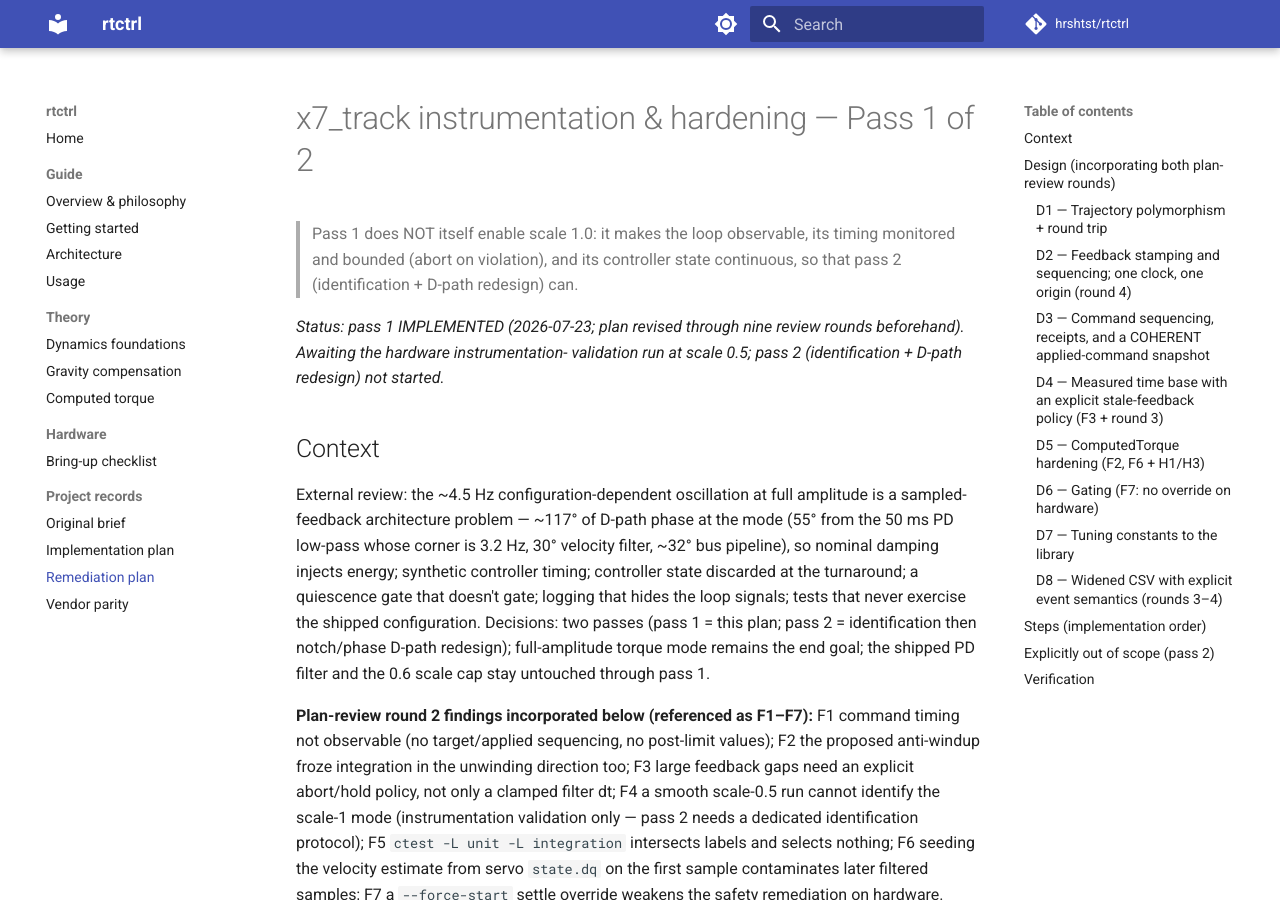
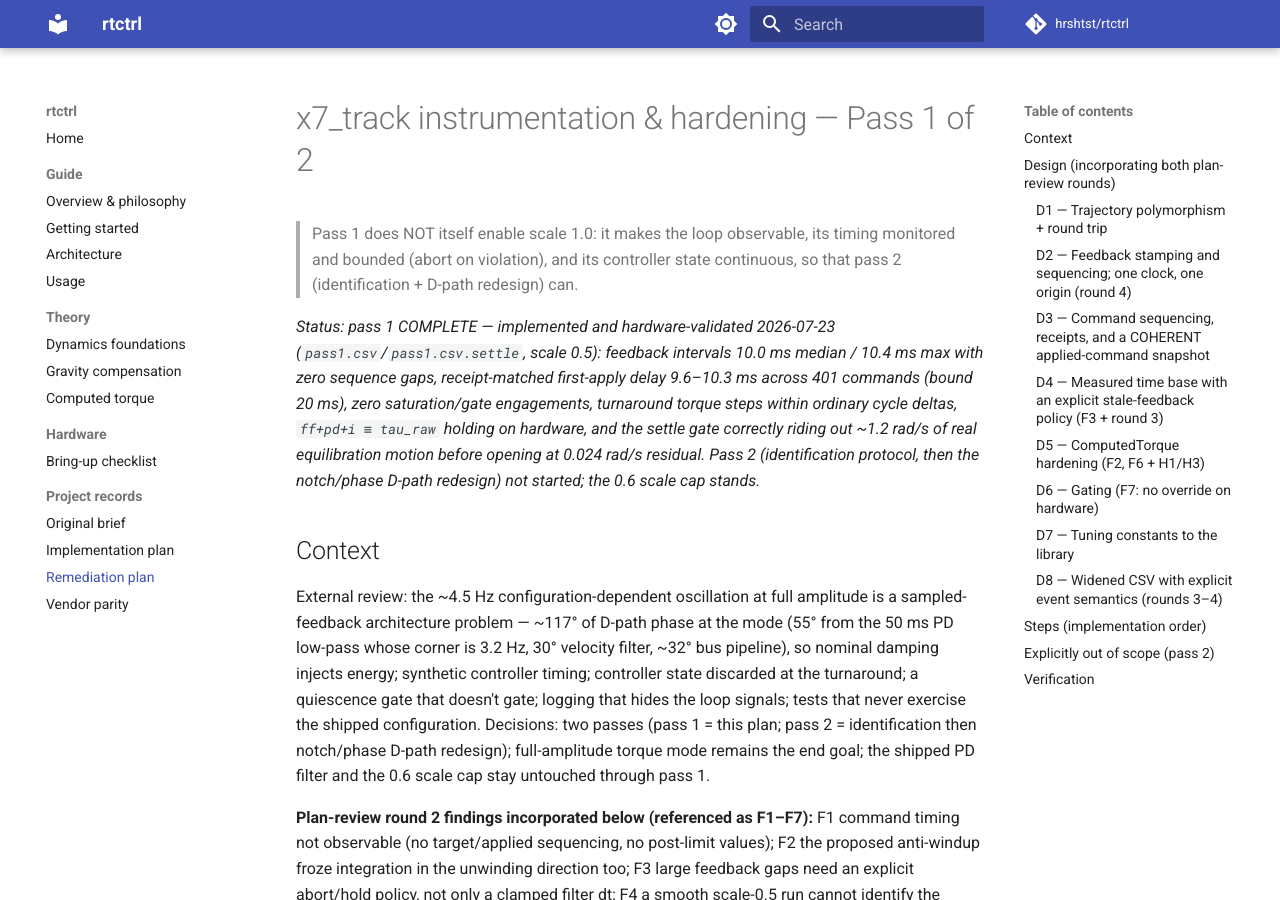
Before and after one commit to hrshtst/rtctrl, an MkDocs documentation site: the page built from docs/REMEDIATION_PLAN.md, in a window 1280 px wide and 900 px high. Built offline with MkDocs 1.6.1 and Material for MkDocs 9.7.7, drawn with Linux system fonts in a browser that asks for light colours; comment, search, counter and statistics services are not loaded.

Commit message:
docs: pass 1 hardware-validated — record the pass1.csv evidence
Scale-0.5 instrumentation run (2026-07-23): 10.0 ms median feedback
interval (max 10.4 ms), zero sequence gaps, 401 receipt-matched
first-apply delays of 9.6-10.3 ms against the 20 ms bound, zero
controller/hardware saturation and zero gate engagements, turnaround
continuity within ordinary cycle deltas, the ff+pd+i == tau_raw
identity holding on hardware, and the settle gate riding out real
~1.2 rad/s equilibration motion before opening at 0.024 rad/s.

Claude-Session: https://claude.ai/code/session_018U6gd6Z8sxPPGvah4xC6b4

```diff
--- a/docs/REMEDIATION_PLAN.md
+++ b/docs/REMEDIATION_PLAN.md
@@ -4,10 +4,16 @@
 > monitored and bounded (abort on violation), and its controller state continuous, so
 > that pass 2 (identification + D-path redesign) can.
 
-*Status: pass 1 IMPLEMENTED (2026-07-23; plan revised through nine
-review rounds beforehand). Awaiting the hardware instrumentation-
-validation run at scale 0.5; pass 2 (identification + D-path redesign)
-not started.*
+*Status: pass 1 COMPLETE — implemented and hardware-validated
+2026-07-23 (`pass1.csv`/`pass1.csv.settle`, scale 0.5): feedback
+intervals 10.0 ms median / 10.4 ms max with zero sequence gaps,
+receipt-matched first-apply delay 9.6–10.3 ms across 401 commands
+(bound 20 ms), zero saturation/gate engagements, turnaround torque
+steps within ordinary cycle deltas, `ff+pd+i ≡ tau_raw` holding on
+hardware, and the settle gate correctly riding out ~1.2 rad/s of real
+equilibration motion before opening at 0.024 rad/s residual. Pass 2
+(identification protocol, then the notch/phase D-path redesign) not
+started; the 0.6 scale cap stands.*
 
 ## Context
 
```
